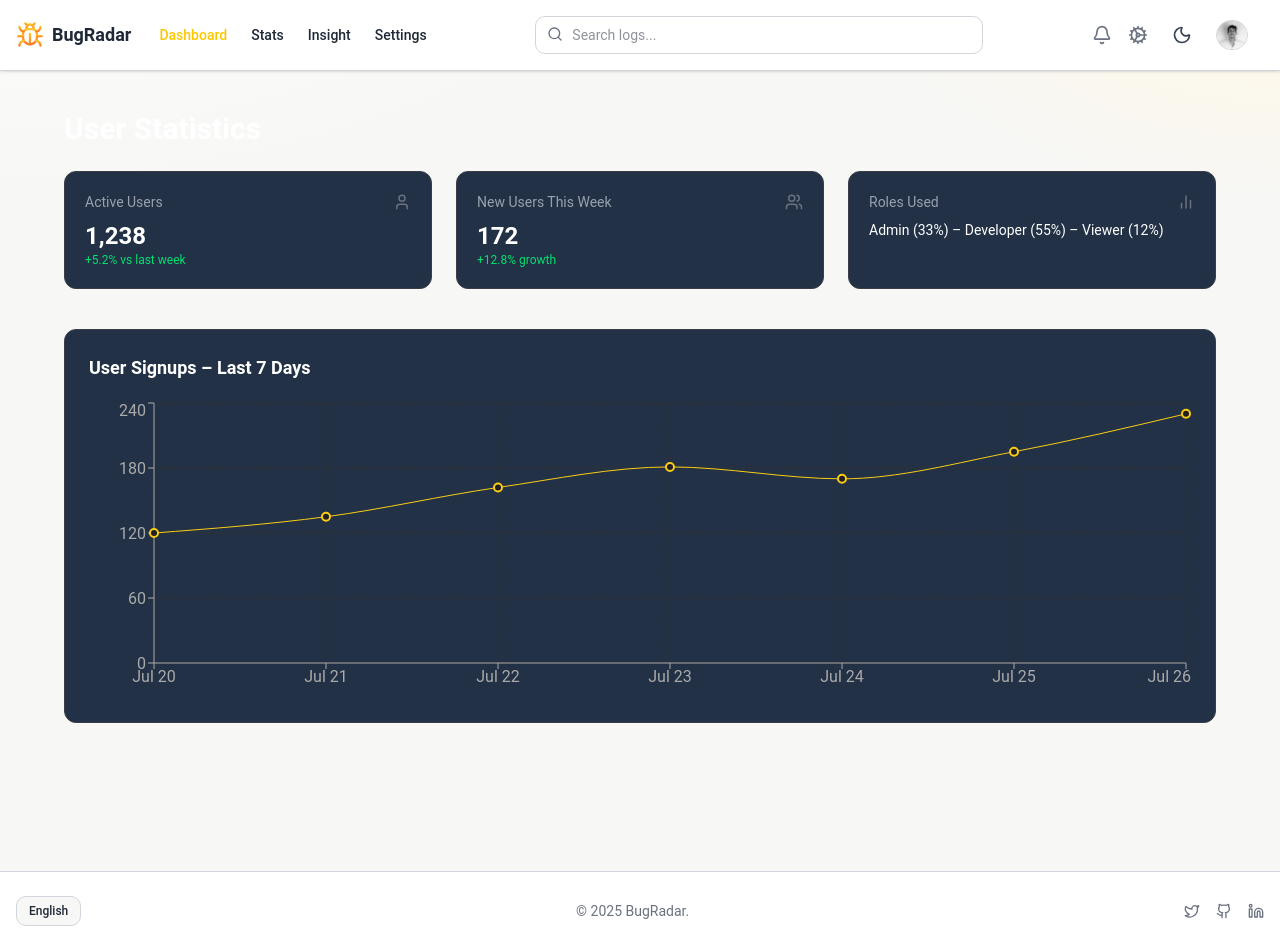
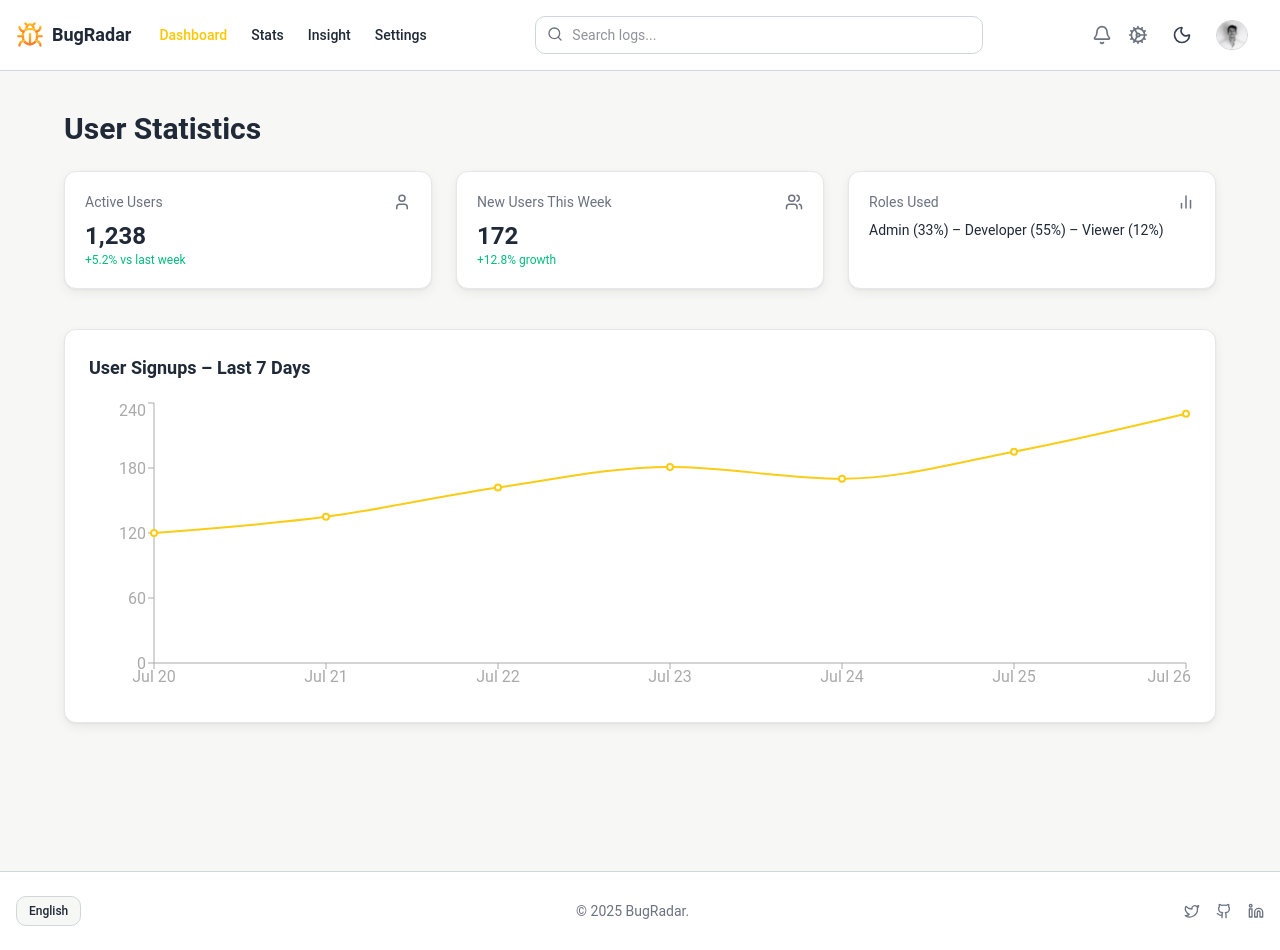
Before and after one commit to ARVIPE/BugRadar, a Next.js app: page /stats in a window 1280 px wide. Both pictures are taken after a click on the button 1182 px from the left and 35 px from the top of the page. Built offline with nearby package versions, Linux system fonts and the light colour scheme.

Commit message:
feat: stats page light and dark implemented

```diff
--- a/src/app/globals.css
+++ b/src/app/globals.css
@@ -145,6 +145,7 @@ body {
 
   --primary: #f5c044;               /* ámbar bonito para CTA */
   --primary-foreground: #1f2937;    /* texto oscuro, buen contraste */
+  --yellow: #facc15;
 
 
   --highcpuAlert: #f5c044;
--- a/src/app/stats/page.tsx
+++ b/src/app/stats/page.tsx
@@ -1,9 +1,8 @@
-// app/stats/page.tsx
-"use client";
+"use client"
 
-import Navbar from "@/components/navbar";
-import Footer from "@/components/footer";
-import { User, BarChart2, Users } from "lucide-react";
+import Navbar from "@/components/navbar"
+import Footer from "@/components/footer"
+import { User, BarChart2, Users } from "lucide-react"
 import {
   ResponsiveContainer,
   LineChart,
@@ -12,7 +11,7 @@ import {
   YAxis,
   Tooltip,
   CartesianGrid,
-} from "recharts";
+} from "recharts"
 
 const userStats = [
   { date: "Jul 20", users: 120 },
@@ -22,64 +21,72 @@ const userStats = [
   { date: "Jul 24", users: 170 },
   { date: "Jul 25", users: 195 },
   { date: "Jul 26", users: 230 },
-];
+]
 
 export default function StatsPage() {
   return (
     <>
       <Navbar />
-      <div className="text-white min-h-screen py-10 px-4 md:px-10">
+      <div className="min-h-screen py-10 px-4 md:px-10 bg-skin-bg text-skin-title">
         <div className="max-w-6xl mx-auto space-y-10">
           <h1 className="text-3xl font-bold mb-6">User Statistics</h1>
 
           {/* Summary Cards */}
           <div className="grid grid-cols-1 sm:grid-cols-3 gap-6">
-            <div className="bg-[#223145] p-5 rounded-lg border border-[#393D47]">
+            <div className="bg-skin-panel border border-border rounded-lg shadow-elev-1 p-5">
               <div className="flex items-center justify-between">
-                <h2 className="text-sm text-gray-400">Active Users</h2>
-                <User className="text-gray-500" size={18} />
+                <h2 className="text-sm text-skin-subtitle">Active Users</h2>
+                <User className="text-skin-subtitle" size={18} />
               </div>
-              <p className="text-2xl font-bold mt-2">1,238</p>
-              <p className="text-xs text-green-400">+5.2% vs last week</p>
+              <p className="text-2xl font-bold mt-2 text-skin-title">1,238</p>
+              <p className="text-xs text-emerald-500">+5.2% vs last week</p>
             </div>
 
-            <div className="bg-[#223145] p-5 rounded-lg border border-[#393D47]">
+            <div className="bg-skin-panel border border-border rounded-lg shadow-elev-1 p-5">
               <div className="flex items-center justify-between">
-                <h2 className="text-sm text-gray-400">New Users This Week</h2>
-                <Users className="text-gray-500" size={18} />
+                <h2 className="text-sm text-skin-subtitle">New Users This Week</h2>
+                <Users className="text-skin-subtitle" size={18} />
               </div>
-              <p className="text-2xl font-bold mt-2">172</p>
-              <p className="text-xs text-green-400">+12.8% growth</p>
+              <p className="text-2xl font-bold mt-2 text-skin-title">172</p>
+              <p className="text-xs text-emerald-500">+12.8% growth</p>
             </div>
 
-            <div className="bg-[#223145] p-5 rounded-lg border border-[#393D47]">
+            <div className="bg-skin-panel border border-border rounded-lg shadow-elev-1 p-5">
               <div className="flex items-center justify-between">
-                <h2 className="text-sm text-gray-400">Roles Used</h2>
-                <BarChart2 className="text-gray-500" size={18} />
+                <h2 className="text-sm text-skin-subtitle">Roles Used</h2>
+                <BarChart2 className="text-skin-subtitle" size={18} />
               </div>
-              <p className="text-sm mt-2">
+              <p className="text-sm mt-2 text-skin-title">
                 Admin (33%) – Developer (55%) – Viewer (12%)
               </p>
             </div>
           </div>
 
           {/* User Activity Chart */}
-          <div className="bg-[#223145] p-6 rounded-lg border border-[#393D47]">
-            <h2 className="text-lg font-semibold mb-4">User Signups – Last 7 Days</h2>
+          <div className="bg-skin-panel border border-border rounded-lg shadow-elev-1 p-6">
+            <h2 className="text-lg font-semibold mb-4 text-skin-title">
+              User Signups – Last 7 Days
+            </h2>
             <ResponsiveContainer width="100%" height={300}>
               <LineChart data={userStats}>
-                <CartesianGrid strokeDasharray="3 3" stroke="#333" />
+                <CartesianGrid strokeDasharray="3 3" stroke="none" />
                 <XAxis dataKey="date" stroke="#aaa" />
                 <YAxis stroke="#aaa" />
                 <Tooltip
-                  contentStyle={{ backgroundColor: "#1f1f25", borderColor: "#393D47" }}
-                  labelStyle={{ color: "#fff" }}
+                  contentStyle={{
+                    backgroundColor: "var(--color-panel)",
+                    borderColor: "var(--border)",
+                    fontSize: "0.75rem",
+                    color: "var(--color-title)",
+                  }}
+                  labelStyle={{ color: "var(--color-title)" }}
+                  itemStyle={{ color: "var(--color-title)" }}
                 />
                 <Line
                   type="monotone"
                   dataKey="users"
-                  stroke="#facc15"
-                  dot={{ stroke: "#facc15", strokeWidth: 2, r: 4, fill: "#1f1f25" }}
+                  stroke="var(--yellow)"
+                  strokeWidth={2}
                 />
               </LineChart>
             </ResponsiveContainer>
@@ -88,5 +95,5 @@ export default function StatsPage() {
       </div>
       <Footer />
     </>
-  );
+  )
 }
```
